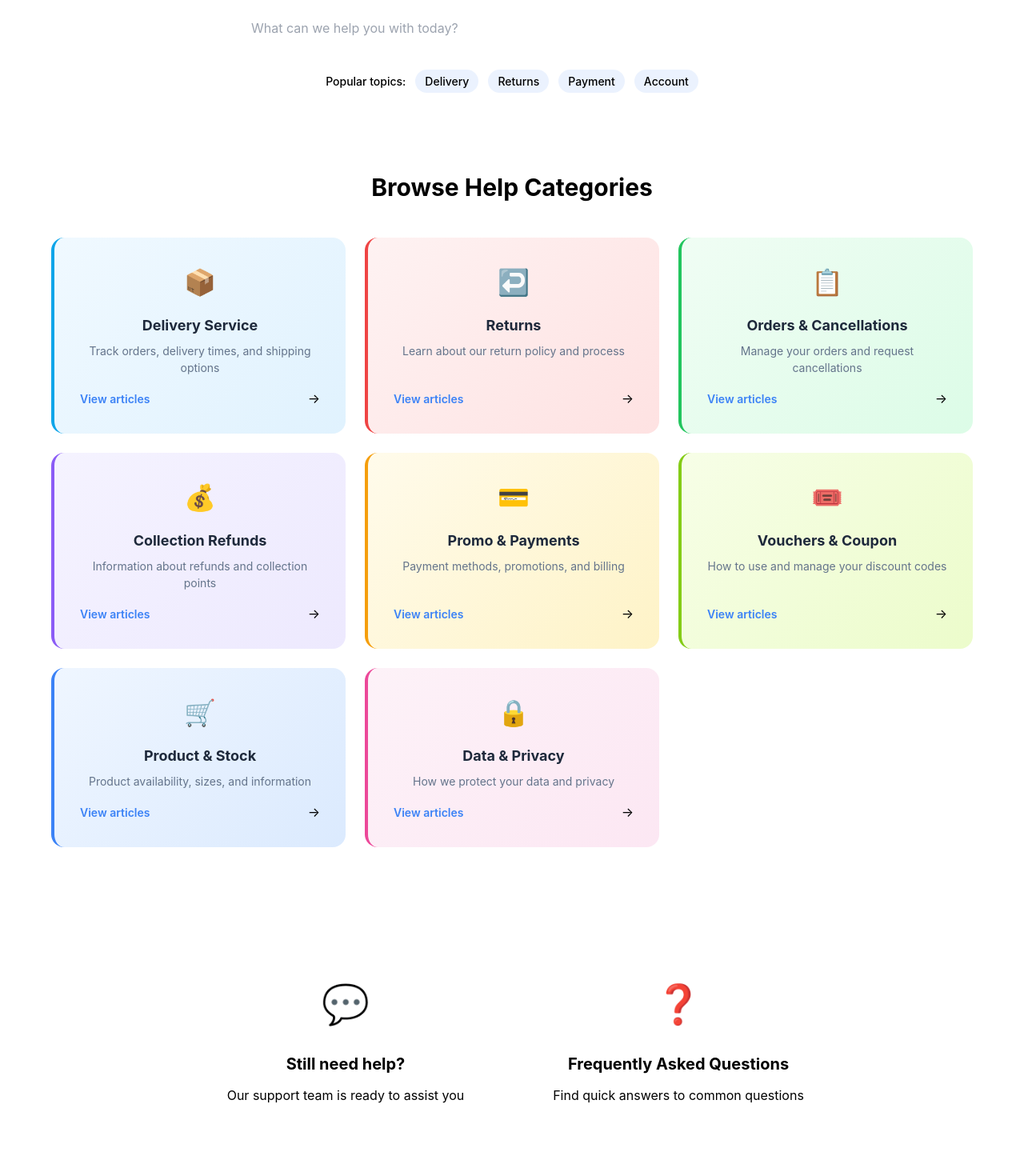
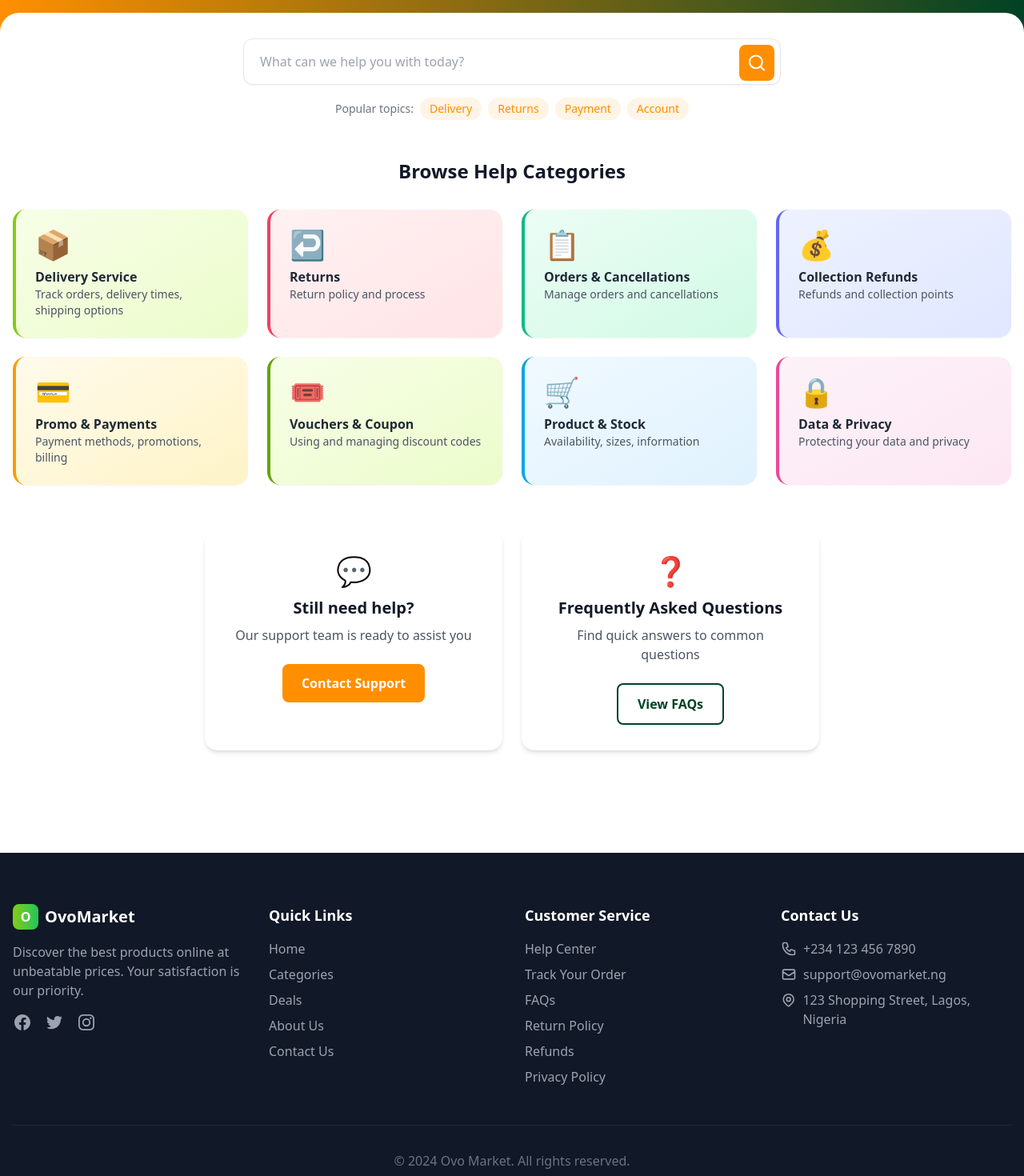
Before and after one commit to dhira75x/my-front-end, a Vue app: page /help-page in a window 1280 px wide. Shown: the part 240-1710 px from the top of the page at 80% size. Built offline with nearby package versions, Linux system fonts and the light colour scheme; what vue-sweetalert2 would draw is missing.

Commit message:
feat(help): redesign Help Center with brand theme, integrate AppLayout, and Tailwind utilities

```diff
--- a/src/components/pages/helpPage.vue
+++ b/src/components/pages/helpPage.vue
@@ -1,452 +1,111 @@
 <template>
-  <div class="help-center animate__animated animate__fadeIn">
-    <!-- Header Section -->
-    <header class="header animate__animated animate__fadeInDown">
-      <div class="container">
-        <h1 class="page-title">Help Center</h1>
-        <p class="page-description">Find answers to your questions or get in touch with our support team</p>
-      </div>
-    </header>
-
-    <!-- Search Section -->
-    <div class="search-section">
-      <div class="container">
-        <div class="search-container">
-          <div class="search-input-wrapper">
-            <input
-              v-model="searchQuery"
-              @input="search"
-              type="text"
-              placeholder="What can we help you with today?"
-              class="search-input"
-            />
-            <button class="search-button">
-              <svg width="20" height="21" viewBox="0 0 20 21" fill="none" xmlns="http://www.w3.org/2000/svg">
-                <path d="M8.875 17.25C13.2242 17.25 16.75 13.7242 16.75 9.375C16.75 5.02576 13.2242 1.5 8.875 1.5C4.52576 1.5 1 5.02576 1 9.375C1 13.7242 4.52576 17.25 8.875 17.25Z" stroke="currentColor" stroke-width="2" stroke-linecap="round" stroke-linejoin="round"/>
-                <path d="M14.4434 14.9453L18.9996 19.5016" stroke="currentColor" stroke-width="2" stroke-linecap="round" stroke-linejoin="round"/>
-              </svg>
-            </button>
-          </div>
-          <div class="popular-topics">
-            <span class="popular-label">Popular topics:</span>
-            <a href="#" class="popular-topic">Delivery</a>
-            <a href="#" class="popular-topic">Returns</a>
-            <a href="#" class="popular-topic">Payment</a>
-            <a href="#" class="popular-topic">Account</a>
+  <app-layout>
+    <template v-slot:main-content>
+      <section class="animate__animated animate__fadeIn">
+        <div class="brand-gradient text-white py-16">
+          <div class="container px-4 mx-auto text-center">
+            <h1 class="text-4xl md:text-5xl font-extrabold mb-4">Help Center</h1>
+            <p class="text-lg opacity-90 max-w-2xl mx-auto">Find answers or get in touch with our support team</p>
           </div>
         </div>
-      </div>
-    </div>
+        <div class="bg-white -mt-8 rounded-t-3xl">
+          <div class="container px-4 mx-auto py-8">
+            <div class="max-w-2xl mx-auto">
+              <div class="relative">
+                <input v-model="searchQuery" @input="search" type="text" placeholder="What can we help you with today?" class="w-full rounded-xl border border-gray-200 px-5 py-4 shadow-sm focus:ring-2 focus:ring-deepsaffron focus:border-deepsaffron" />
+                <button class="absolute right-2 top-2 rounded-lg bg-deepsaffron text-white p-3">
+                  <svg width="20" height="21" viewBox="0 0 20 21" fill="none" xmlns="http://www.w3.org/2000/svg">
+                    <path d="M8.875 17.25C13.2242 17.25 16.75 13.7242 16.75 9.375C16.75 5.02576 13.2242 1.5 8.875 1.5C4.52576 1.5 1 5.02576 1 9.375C1 13.7242 4.52576 17.25 8.875 17.25Z" stroke="currentColor" stroke-width="2" stroke-linecap="round" stroke-linejoin="round"/>
+                    <path d="M14.4434 14.9453L18.9996 19.5016" stroke="currentColor" stroke-width="2" stroke-linecap="round" stroke-linejoin="round"/>
+                  </svg>
+                </button>
+              </div>
+              <div class="flex items-center justify-center gap-2 mt-4 flex-wrap">
+                <span class="text-gray-500 text-sm">Popular topics:</span>
+                <button class="px-3 py-1 rounded-full bg-deepsaffron/10 text-deepsaffron text-sm">Delivery</button>
+                <button class="px-3 py-1 rounded-full bg-deepsaffron/10 text-deepsaffron text-sm">Returns</button>
+                <button class="px-3 py-1 rounded-full bg-deepsaffron/10 text-deepsaffron text-sm">Payment</button>
+                <button class="px-3 py-1 rounded-full bg-deepsaffron/10 text-deepsaffron text-sm">Account</button>
+              </div>
+            </div>
 
-    <!-- Help Categories Section -->
-    <div class="categories-section animate__animated animate__fadeIn">
-      <div class="container">
-        <h2 class="section-title">Browse Help Categories</h2>
+            <div class="mt-12">
+              <h2 class="text-2xl font-bold text-center text-gray-900 mb-8">Browse Help Categories</h2>
+              <div class="grid grid-cols-1 sm:grid-cols-2 lg:grid-cols-4 gap-6">
+                <div class="rounded-2xl p-6 bg-gradient-to-br from-lime-50 to-lime-100 border-l-4 border-lime-500 shadow-sm">
+                  <div class="text-4xl mb-2">📦</div>
+                  <div class="font-semibold text-gray-800">Delivery Service</div>
+                  <div class="text-sm text-gray-600">Track orders, delivery times, shipping options</div>
+                </div>
+                <div class="rounded-2xl p-6 bg-gradient-to-br from-rose-50 to-rose-100 border-l-4 border-rose-500 shadow-sm">
+                  <div class="text-4xl mb-2">↩️</div>
+                  <div class="font-semibold text-gray-800">Returns</div>
+                  <div class="text-sm text-gray-600">Return policy and process</div>
+                </div>
+                <div class="rounded-2xl p-6 bg-gradient-to-br from-emerald-50 to-emerald-100 border-l-4 border-emerald-500 shadow-sm">
+                  <div class="text-4xl mb-2">📋</div>
+                  <div class="font-semibold text-gray-800">Orders & Cancellations</div>
+                  <div class="text-sm text-gray-600">Manage orders and cancellations</div>
+                </div>
+                <div class="rounded-2xl p-6 bg-gradient-to-br from-indigo-50 to-indigo-100 border-l-4 border-indigo-500 shadow-sm">
+                  <div class="text-4xl mb-2">💰</div>
+                  <div class="font-semibold text-gray-800">Collection Refunds</div>
+                  <div class="text-sm text-gray-600">Refunds and collection points</div>
+                </div>
+                <div class="rounded-2xl p-6 bg-gradient-to-br from-amber-50 to-amber-100 border-l-4 border-amber-500 shadow-sm">
+                  <div class="text-4xl mb-2">💳</div>
+                  <div class="font-semibold text-gray-800">Promo & Payments</div>
+                  <div class="text-sm text-gray-600">Payment methods, promotions, billing</div>
+                </div>
+                <div class="rounded-2xl p-6 bg-gradient-to-br from-lime-50 to-lime-100 border-l-4 border-lime-600 shadow-sm">
+                  <div class="text-4xl mb-2">🎟️</div>
+                  <div class="font-semibold text-gray-800">Vouchers & Coupon</div>
+                  <div class="text-sm text-gray-600">Using and managing discount codes</div>
+                </div>
+                <div class="rounded-2xl p-6 bg-gradient-to-br from-sky-50 to-sky-100 border-l-4 border-sky-500 shadow-sm">
+                  <div class="text-4xl mb-2">🛒</div>
+                  <div class="font-semibold text-gray-800">Product & Stock</div>
+                  <div class="text-sm text-gray-600">Availability, sizes, information</div>
+                </div>
+                <div class="rounded-2xl p-6 bg-gradient-to-br from-pink-50 to-pink-100 border-l-4 border-pink-500 shadow-sm">
+                  <div class="text-4xl mb-2">🔒</div>
+                  <div class="font-semibold text-gray-800">Data & Privacy</div>
+                  <div class="text-sm text-gray-600">Protecting your data and privacy</div>
+                </div>
+              </div>
+            </div>
 
-        <div class="categories-grid">
-          <Card
-            title="Delivery Service"
-            icon="📦"
-            description="Track orders, delivery times, and shipping options"
-            class="card-delivery"
-          />
-          <Card
-            title="Returns"
-            icon="↩️"
-            description="Learn about our return policy and process"
-            class="card-returns"
-          />
-          <Card
-            title="Orders & Cancellations"
-            icon="📋"
-            description="Manage your orders and request cancellations"
-            class="card-orders"
-          />
-          <Card
-            title="Collection Refunds"
-            icon="💰"
-            description="Information about refunds and collection points"
-            class="card-refunds"
-          />
-          <Card
-            title="Promo & Payments"
-            icon="💳"
-            description="Payment methods, promotions, and billing"
-            class="card-payments"
-          />
-          <Card
-            title="Vouchers & Coupon"
-            icon="🎟️"
-            description="How to use and manage your discount codes"
-            class="card-vouchers"
-          />
-          <Card
-            title="Product & Stock"
-            icon="🛒"
-            description="Product availability, sizes, and information"
-            class="card-products"
-          />
-          <Card
-            title="Data & Privacy"
-            icon="🔒"
-            description="How we protect your data and privacy"
-            class="card-privacy"
-          />
-        </div>
-      </div>
-    </div>
-
-    <!-- Additional Help Section -->
-    <div class="additional-help animate__animated animate__fadeIn">
-      <div class="container">
-        <div class="help-cards">
-          <div class="help-card contact-card">
-            <div class="help-card-icon">💬</div>
-            <h3 class="help-card-title">Still need help?</h3>
-            <p class="help-card-description">Our support team is ready to assist you</p>
-            <button class="help-card-button">Contact Support</button>
-          </div>
-
-          <div class="help-card faq-card">
-            <div class="help-card-icon">❓</div>
-            <h3 class="help-card-title">Frequently Asked Questions</h3>
-            <p class="help-card-description">Find quick answers to common questions</p>
-            <button class="help-card-button">View FAQs</button>
+            <div class="mt-14 grid grid-cols-1 md:grid-cols-2 gap-6 max-w-3xl mx-auto">
+              <div class="bg-white rounded-2xl p-8 shadow-md text-center">
+                <div class="text-4xl mb-3">💬</div>
+                <div class="text-xl font-bold text-gray-900 mb-2">Still need help?</div>
+                <div class="text-gray-600 mb-6">Our support team is ready to assist you</div>
+                <router-link to="/contact" class="brand-button-primary px-6 py-3 rounded-lg font-semibold inline-block">Contact Support</router-link>
+              </div>
+              <div class="bg-white rounded-2xl p-8 shadow-md text-center">
+                <div class="text-4xl mb-3">❓</div>
+                <div class="text-xl font-bold text-gray-900 mb-2">Frequently Asked Questions</div>
+                <div class="text-gray-600 mb-6">Find quick answers to common questions</div>
+                <router-link to="/faqs" class="brand-button-secondary px-6 py-3 rounded-lg font-semibold inline-block">View FAQs</router-link>
+              </div>
+            </div>
           </div>
         </div>
-      </div>
-    </div>
-  </div>
+      </section>
+    </template>
+  </app-layout>
 </template>
 
 <script setup>
 import { ref } from "vue";
-import Card from "../pages/help/card.vue";
+import AppLayout from '@/layouts/applayout.vue';
 
 const searchQuery = ref("");
 
 const search = () => {
   console.log(`Search query: ${searchQuery.value}`);
-  // Implement search functionality
 };
 </script>
 
 <style scoped>
-/* Variables */
-:root {
-  --primary-color: #3b82f6;
-  --primary-dark: #2563eb;
-  --secondary-color: #6366f1;
-  --accent-color: #8b5cf6;
-  --text-primary: #1e293b;
-  --text-secondary: #64748b;
-  --bg-light: #f8fafc;
-  --bg-white: #ffffff;
-  --border-color: #e2e8f0;
-  --shadow-sm: 0 1px 3px rgba(0, 0, 0, 0.05);
-  --shadow-md: 0 4px 6px rgba(0, 0, 0, 0.05);
-  --shadow-lg: 0 10px 15px rgba(0, 0, 0, 0.05);
-  --shadow-xl: 0 20px 25px rgba(0, 0, 0, 0.05);
-  --transition: all 0.3s ease;
-}
-
-/* Global Styles */
-.help-center {
-  min-height: 100vh;
-  background-color: var(--bg-light);
-  font-family: 'Inter', 'Segoe UI', Roboto, sans-serif;
-  color: var(--text-primary);
-}
-
-.container {
-  max-width: 1200px;
-  margin: 0 auto;
-  padding: 0 1.5rem;
-}
-
-/* Header Styles */
-.header {
-  background: linear-gradient(135deg, var(--primary-color), var(--secondary-color));
-  color: white;
-  padding: 4rem 0 3rem;
-  text-align: center;
-}
-
-.page-title {
-  font-size: 2.5rem;
-  font-weight: 700;
-  margin-bottom: 1rem;
-  letter-spacing: -0.025em;
-}
-
-.page-description {
-  font-size: 1.125rem;
-  opacity: 0.9;
-  max-width: 600px;
-  margin: 0 auto;
-}
-
-/* Search Section */
-.search-section {
-  background-color: var(--bg-white);
-  padding: 2rem 0;
-  box-shadow: var(--shadow-sm);
-  position: relative;
-  z-index: 10;
-}
-
-.search-container {
-  max-width: 700px;
-  margin: 0 auto;
-}
-
-.search-input-wrapper {
-  position: relative;
-  margin-bottom: 1.5rem;
-}
-
-.search-input {
-  width: 100%;
-  padding: 1rem 3.5rem 1rem 1.5rem;
-  font-size: 1rem;
-  border: 1px solid var(--border-color);
-  border-radius: 12px;
-  background-color: var(--bg-white);
-  transition: var(--transition);
-  box-shadow: var(--shadow-sm);
-}
-
-.search-input:focus {
-  outline: none;
-  border-color: var(--primary-color);
-  box-shadow: 0 0 0 3px rgba(59, 130, 246, 0.1);
-}
-
-.search-button {
-  position: absolute;
-  right: 8px;
-  top: 50%;
-  transform: translateY(-50%);
-  background-color: var(--primary-color);
-  color: white;
-  border: none;
-  border-radius: 8px;
-  width: 36px;
-  height: 36px;
-  display: flex;
-  align-items: center;
-  justify-content: center;
-  cursor: pointer;
-  transition: var(--transition);
-}
-
-.search-button:hover {
-  background-color: var(--primary-dark);
-}
-
-.popular-topics {
-  display: flex;
-  align-items: center;
-  flex-wrap: wrap;
-  gap: 0.75rem;
-  justify-content: center;
-}
-
-.popular-label {
-  color: var(--text-secondary);
-  font-size: 0.875rem;
-  font-weight: 500;
-}
-
-.popular-topic {
-  color: var(--primary-color);
-  text-decoration: none;
-  font-size: 0.875rem;
-  font-weight: 500;
-  padding: 0.25rem 0.75rem;
-  border-radius: 20px;
-  background-color: rgba(59, 130, 246, 0.1);
-  transition: var(--transition);
-}
-
-.popular-topic:hover {
-  background-color: rgba(59, 130, 246, 0.2);
-}
-
-/* Categories Section */
-.categories-section {
-  padding: 4rem 0;
-}
-
-.section-title {
-  font-size: 1.875rem;
-  font-weight: 700;
-  margin-bottom: 2.5rem;
-  text-align: center;
-  color: var(--text-primary);
-}
-
-.categories-grid {
-  display: grid;
-  grid-template-columns: repeat(auto-fill, minmax(280px, 1fr));
-  gap: 1.5rem;
-}
-
-/* Card Styles - Base */
-.card-delivery {
-  background: linear-gradient(135deg, #f0f9ff, #e0f2fe);
-  border-left: 4px solid #0ea5e9;
-}
-
-.card-returns {
-  background: linear-gradient(135deg, #fef2f2, #fee2e2);
-  border-left: 4px solid #ef4444;
-}
-
-.card-orders {
-  background: linear-gradient(135deg, #f0fdf4, #dcfce7);
-  border-left: 4px solid #22c55e;
-}
-
-.card-refunds {
-  background: linear-gradient(135deg, #f5f3ff, #ede9fe);
-  border-left: 4px solid #8b5cf6;
-}
-
-.card-payments {
-  background: linear-gradient(135deg, #fffbeb, #fef3c7);
-  border-left: 4px solid #f59e0b;
-}
-
-.card-vouchers {
-  background: linear-gradient(135deg, #f7fee7, #ecfccb);
-  border-left: 4px solid #84cc16;
-}
-
-.card-products {
-  background: linear-gradient(135deg, #eff6ff, #dbeafe);
-  border-left: 4px solid #3b82f6;
-}
-
-.card-privacy {
-  background: linear-gradient(135deg, #fdf2f8, #fce7f3);
-  border-left: 4px solid #ec4899;
-}
-
-/* Additional Help Section */
-.additional-help {
-  background-color: var(--bg-white);
-  padding: 4rem 0;
-}
-
-.help-cards {
-  display: grid;
-  grid-template-columns: repeat(auto-fit, minmax(300px, 1fr));
-  gap: 2rem;
-  max-width: 800px;
-  margin: 0 auto;
-}
-
-.help-card {
-  background-color: var(--bg-white);
-  border-radius: 16px;
-  padding: 2rem;
-  box-shadow: var(--shadow-md);
-  text-align: center;
-  transition: var(--transition);
-}
-
-.help-card:hover {
-  transform: translateY(-5px);
-  box-shadow: var(--shadow-lg);
-}
-
-.help-card-icon {
-  font-size: 3rem;
-  margin-bottom: 1.5rem;
-}
-
-.help-card-title {
-  font-size: 1.25rem;
-  font-weight: 700;
-  margin-bottom: 0.75rem;
-  color: var(--text-primary);
-}
-
-.help-card-description {
-  color: var(--text-secondary);
-  margin-bottom: 1.5rem;
-  line-height: 1.6;
-}
-
-.help-card-button {
-  background-color: var(--primary-color);
-  color: white;
-  border: none;
-  border-radius: 8px;
-  padding: 0.75rem 1.5rem;
-  font-weight: 600;
-  cursor: pointer;
-  transition: var(--transition);
-}
-
-.help-card-button:hover {
-  background-color: var(--primary-dark);
-}
-
-.contact-card .help-card-button {
-  background-color: var(--primary-color);
-}
-
-.faq-card .help-card-button {
-  background-color: var(--secondary-color);
-}
-
-/* Responsive Styles */
-@media (max-width: 768px) {
-  .header {
-    padding: 3rem 0 2rem;
-  }
-
-  .page-title {
-    font-size: 2rem;
-  }
-
-  .page-description {
-    font-size: 1rem;
-  }
-
-  .section-title {
-    font-size: 1.5rem;
-    margin-bottom: 1.5rem;
-  }
-
-  .categories-grid {
-    grid-template-columns: repeat(auto-fill, minmax(240px, 1fr));
-    gap: 1rem;
-  }
-
-  .help-cards {
-    grid-template-columns: 1fr;
-    gap: 1.5rem;
-  }
-}
-
-@media (max-width: 480px) {
-  .popular-topics {
-    justify-content: flex-start;
-    overflow-x: auto;
-    padding-bottom: 0.5rem;
-    -webkit-overflow-scrolling: touch;
-  }
-
-  .popular-topics::-webkit-scrollbar {
-    height: 4px;
-  }
-
-  .popular-topics::-webkit-scrollbar-thumb {
-    background-color: #cbd5e1;
-    border-radius: 2px;
-  }
-}
 </style>
```
